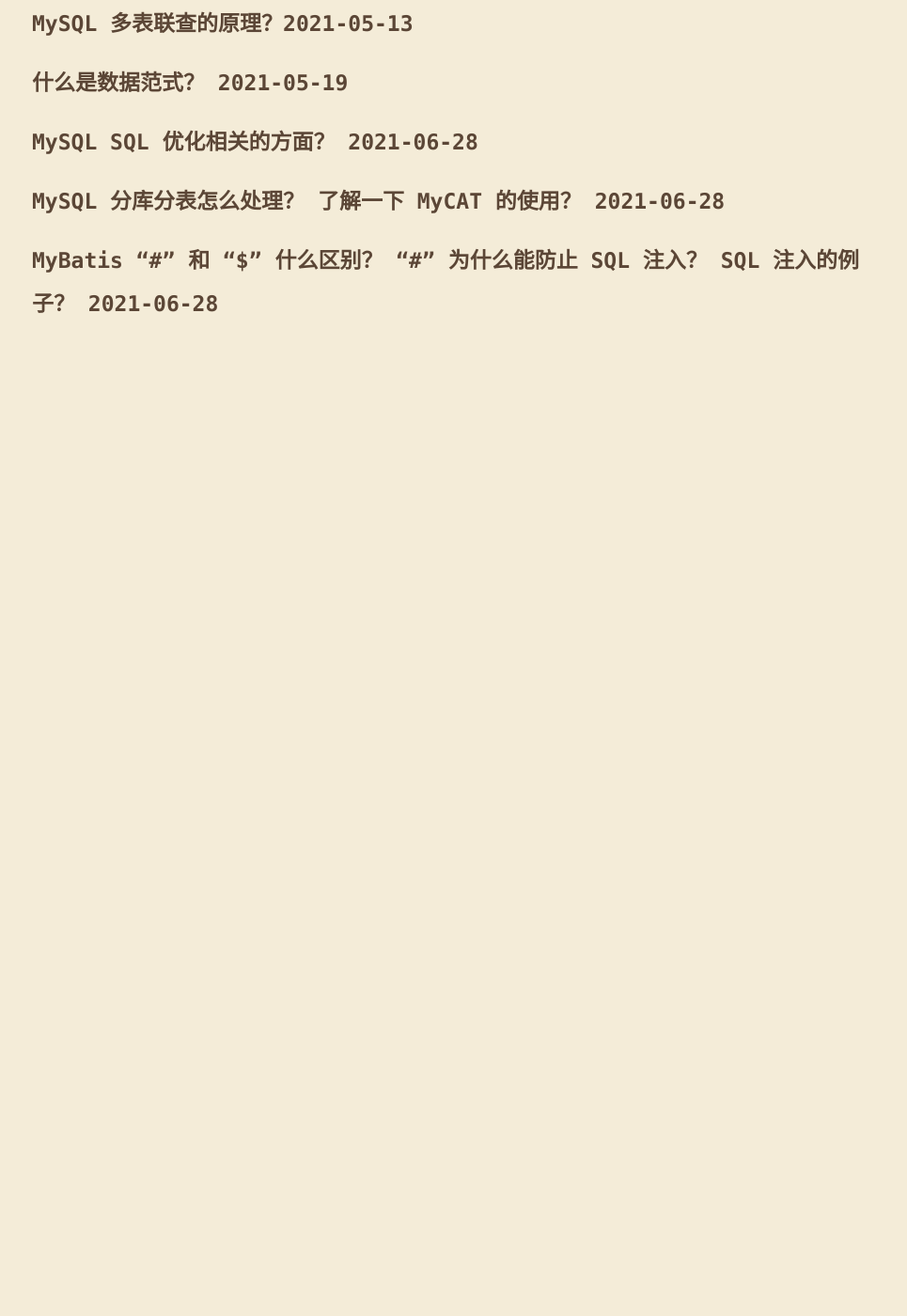
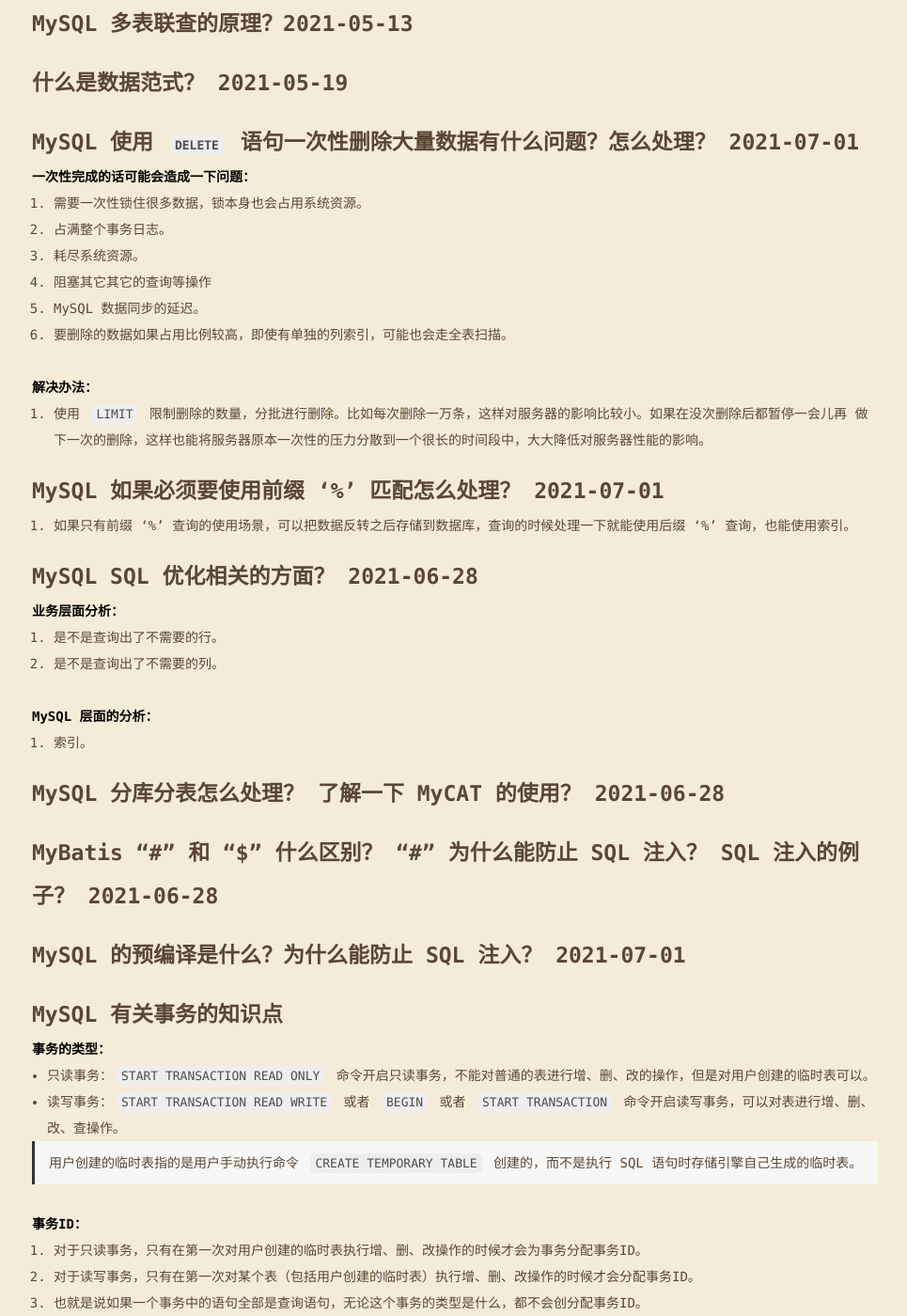
Before and after one commit to Suomea/Suomea.github.io, a Jekyll site: the page built from _posts/2021-06-21-MySQL 相关的问题.md, in a window 1280 px wide and 1400 px high, scrolled down 1035 px. Shown: the whole window at 94% size, without its empty margins (156-1121 px from the left). Built offline with Jekyll 4.4.1, drawn with Linux system fonts in a browser that asks for light colours; some web fonts are replaced; before the commit the page ends 1381 px from its top, so only the background shows below that.

Commit message:
:tada: 更新 MySQL 问题。

```diff
--- a/_posts/2021-06-21-MySQL 相关的问题.md
+++ b/_posts/2021-06-21-MySQL 相关的问题.md
@@ -32,8 +32,49 @@ categories: [Spring]
 
 ## 什么是数据范式？ 2021-05-19
 
+## MySQL 使用 `DELETE` 语句一次性删除大量数据有什么问题？怎么处理？ 2021-07-01
+**一次性完成的话可能会造成一下问题：**
+1. 需要一次性锁住很多数据，锁本身也会占用系统资源。
+2. 占满整个事务日志。
+3. 耗尽系统资源。
+4. 阻塞其它其它的查询等操作
+5. MySQL 数据同步的延迟。
+6. 要删除的数据如果占用比例较高，即使有单独的列索引，可能也会走全表扫描。
+<br/>
+<br/>
+
+**解决办法：**
+1. 使用 `LIMIT` 限制删除的数量，分批进行删除。比如每次删除一万条，这样对服务器的影响比较小。如果在没次删除后都暂停一会儿再
+做下一次的删除，这样也能将服务器原本一次性的压力分散到一个很长的时间段中，大大降低对服务器性能的影响。
+
+
+## MySQL 如果必须要使用前缀 ‘%’ 匹配怎么处理？ 2021-07-01
+1. 如果只有前缀 ‘%’ 查询的使用场景，可以把数据反转之后存储到数据库，查询的时候处理一下就能使用后缀 ‘%’ 查询，也能使用索引。
+
 ## MySQL SQL 优化相关的方面？ 2021-06-28
+**业务层面分析：**
+1. 是不是查询出了不需要的行。
+2. 是不是查询出了不需要的列。
+
+<br/>
+**MySQL 层面的分析：**
+1. 索引。
 
 ## MySQL 分库分表怎么处理？ 了解一下 MyCAT 的使用？ 2021-06-28
 
 ## MyBatis "#" 和 "$" 什么区别？ "#" 为什么能防止 SQL 注入？ SQL 注入的例子？ 2021-06-28
+
+## MySQL 的预编译是什么？为什么能防止 SQL 注入？ 2021-07-01
+
+## MySQL 有关事务的知识点
+**事务的类型：**
+- 只读事务：`START TRANSACTION READ ONLY` 命令开启只读事务，不能对普通的表进行增、删、改的操作，但是对用户创建的临时表可以。
+- 读写事务：`START TRANSACTION READ WRITE` 或者 `BEGIN` 或者 `START TRANSACTION` 命令开启读写事务，可以对表进行增、删、改、查操作。
+
+> 用户创建的临时表指的是用户手动执行命令 `CREATE TEMPORARY TABLE` 创建的，而不是执行 SQL 语句时存储引擎自己生成的临时表。
+
+<br/>
+**事务ID：**
+1. 对于只读事务，只有在第一次对用户创建的临时表执行增、删、改操作的时候才会为事务分配事务ID。
+2. 对于读写事务，只有在第一次对某个表（包括用户创建的临时表）执行增、删、改操作的时候才会分配事务ID。
+3. 也就是说如果一个事务中的语句全部是查询语句，无论这个事务的类型是什么，都不会创分配事务ID。
```
